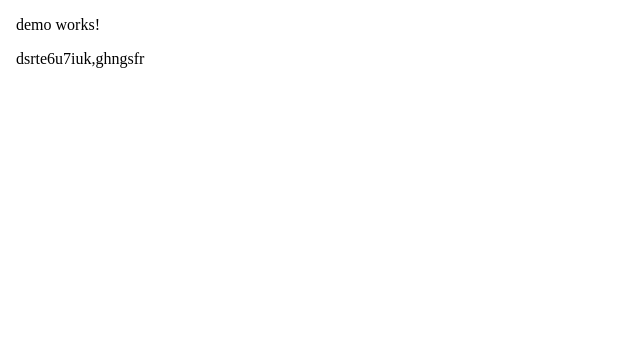
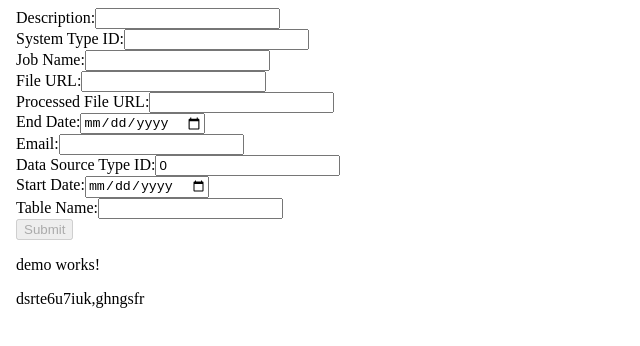
Before and after one commit to HennyPerkal/GenericFileSystem-front, an Angular app: page / in a window 1280 px wide. Shown: the top 346 px of the page, without its empty margins (0-640 px from the left). Built offline with nearby package versions, Linux system fonts and the light colour scheme.

Commit message:
start form

```diff
--- a/src/app/app.component.css
+++ b/src/app/app.component.css
@@ -0,0 +1,19 @@
+.container {
+    max-width: 600px;
+    margin: 0 auto;
+  }
+
+  form div {
+    margin-bottom: 10px;
+  }
+
+  label {
+    display: block;
+    margin-bottom: 5px;
+  }
+
+  input {
+    width: 100%;
+    padding: 8px;
+    margin-bottom: 10px;
+  }
--- a/src/app/app.component.html
+++ b/src/app/app.component.html
@@ -2,7 +2,7 @@
 
 <body>
 
-
+<app-import-data-source-form></app-import-data-source-form>
 <app-demo></app-demo>
 </body>
 <router-outlet />
--- a/src/app/app.component.ts
+++ b/src/app/app.component.ts
@@ -1,11 +1,13 @@
 import { Component } from '@angular/core';
+import { FormsModule } from '@angular/forms';
 import { RouterOutlet } from '@angular/router';
+import { ImportDataSourceFormComponent } from './component/import-data-source-form/import-data-source-form.component';
 import { DemoComponent } from './demo/demo.component';
 
 @Component({
   selector: 'app-root',
   standalone: true,
-  imports: [RouterOutlet,DemoComponent],
+  imports: [RouterOutlet,DemoComponent,ImportDataSourceFormComponent,FormsModule],
   templateUrl: './app.component.html',
   styleUrl: './app.component.css'
 })
--- /dev/null
+++ b/src/app/component/import-data-source-form/import-data-source-form.component.html
@@ -0,0 +1,59 @@
+<div class="container">
+    <form (ngSubmit)="onSubmit()" #importDataSourceForm="ngForm">
+
+      <div>
+        <label for="importDataSourceDesc">Description:</label>
+        <input type="text" id="importDataSourceDesc" [(ngModel)]="importDataSource.importDataSourceDesc" name="importDataSourceDesc" required />
+      </div>
+
+      <div>
+        <label for="systemTypeId">System Type ID:</label>
+        <input type="number" id="systemTypeId" [(ngModel)]="importDataSource.systemTypeId" name="systemTypeId" />
+      </div>
+
+      <div>
+        <label for="jobName">Job Name:</label>
+        <input type="text" id="jobName" [(ngModel)]="importDataSource.jobName" name="jobName" />
+      </div>
+
+      <div>
+        <label for="urlFile">File URL:</label>
+        <input type="text" id="urlFile" [(ngModel)]="importDataSource.urlFile" name="urlFile" required />
+      </div>
+
+      <div>
+        <label for="urlFileAfterProcess">Processed File URL:</label>
+        <input type="text" id="urlFileAfterProcess" [(ngModel)]="importDataSource.urlFileAfterProcess" name="urlFileAfterProcess" />
+      </div>
+
+      <div>
+        <label for="endDate">End Date:</label>
+        <input type="date" id="endDate" [(ngModel)]="importDataSource.endDate" name="endDate" />
+      </div>
+
+      <div>
+        <label for="email">Email:</label>
+        <input type="email" id="email" [(ngModel)]="importDataSource.email" name="email" />
+      </div>
+
+      <div>
+        <label for="dataSourceTypeId">Data Source Type ID:</label>
+        <input type="number" id="dataSourceTypeId" [(ngModel)]="importDataSource.dataSourceTypeId" name="dataSourceTypeId" required />
+      </div>
+
+      <div>
+        <label for="startDate">Start Date:</label>
+        <input type="date" id="startDate" [(ngModel)]="importDataSource.startDate" name="startDate" />
+      </div>
+
+      <div>
+        <label for="tableName">Table Name:</label>
+        <input type="text" id="tableName" [(ngModel)]="importDataSource.tableName" name="tableName" />
+      </div>
+
+      <div>
+        <button type="submit" [disabled]="!importDataSourceForm.form.valid">Submit</button>
+      </div>
+
+    </form>
+  </div>
--- /dev/null
+++ b/src/app/component/import-data-source-form/import-data-source-form.component.ts
@@ -0,0 +1,27 @@
+import { Component, OnInit } from '@angular/core';
+import { FormsModule } from '@angular/forms';
+import { ImportDataSource } from '../../models/ImportDataSource';
+
+
+
+@Component({
+  selector: 'app-import-data-source-form',
+  standalone: true,
+  imports: [FormsModule], // הוספת FormsModule כאן
+  templateUrl: './import-data-source-form.component.html',
+  styleUrls: ['./import-data-source-form.component.css']
+})
+export class ImportDataSourceFormComponent implements OnInit {
+
+  importDataSource: ImportDataSource = new ImportDataSource();
+
+  constructor() { }
+
+  ngOnInit(): void {
+  }
+
+  onSubmit(): void {
+    console.log('Submitted data:', this.importDataSource);
+    // כאן תוכל לשלוח את הנתונים לשרת באמצעות HTTP
+  }
+}
--- a/src/app/demo/demo.component.ts
+++ b/src/app/demo/demo.component.ts
@@ -1,9 +1,10 @@
 import { Component } from '@angular/core';
+import { FormsModule } from '@angular/forms';
 
 @Component({
   selector: 'app-demo',
   standalone: true,
-  imports: [],
+  imports: [FormsModule],
   templateUrl: './demo.component.html',
   styleUrl: './demo.component.css'
 })
--- /dev/null
+++ b/src/app/models/ImportDataSource.ts
@@ -0,0 +1,14 @@
+export class ImportDataSource {
+    importDataSourceId: number | null = null;
+    importDataSourceDesc: string | null = null;
+    systemTypeId: number | null = null;
+    jobName: string | null = null;
+    urlFile: string = '';
+    urlFileAfterProcess: string = '';
+    endDate: Date | null = null;
+    email: string | null = null;
+    dataSourceTypeId: number = 0;
+    insertDate: Date = new Date();
+    startDate: Date | null = null;
+    tableName: string | null = null;
+  }
```
Also changed, not shown: src/app/component/import-data-source-form/import-data-source-form.component.css (added), 2 other files (tests, documents, lock files or other folders).
